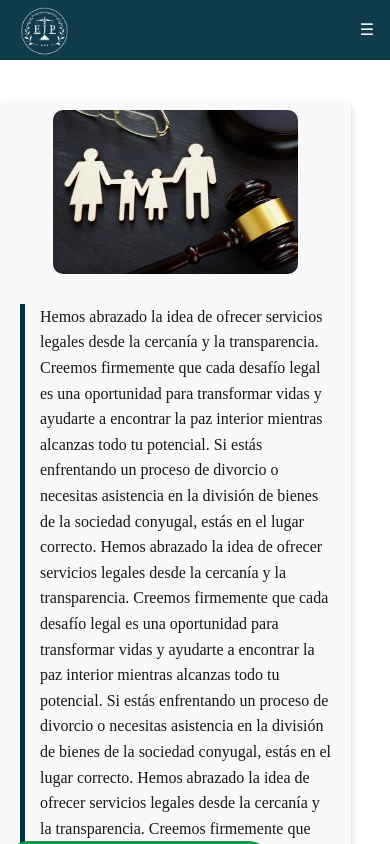
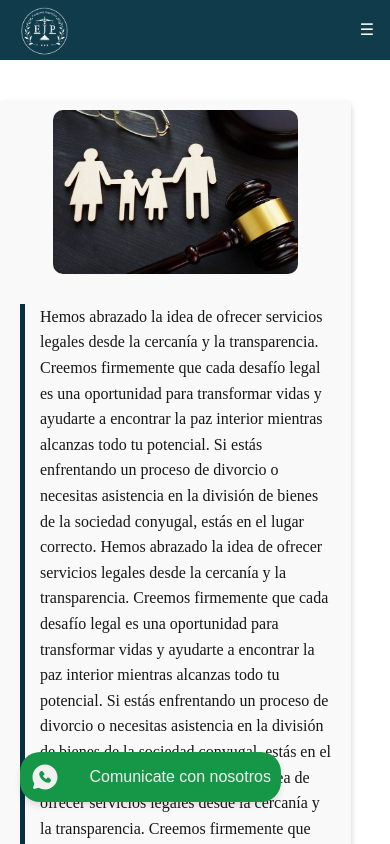
Before and after one commit to enzo1antilipi/LegaStudyEJP, a Next.js app: page /practice/family in a window 390 px wide. Shown: the top 844 px of the page. Built offline with nearby package versions, Linux system fonts and the light colour scheme.

Commit message:
ajuste de boton wapp

```diff
--- a/src/app/globals.css
+++ b/src/app/globals.css
@@ -206,6 +206,7 @@ body {
     height: 70vh;
   }
   .EJP{
+    color: white;
     height: auto;
   }
   .container_imgs_home {
--- a/src/app/styles/Practice.module.css
+++ b/src/app/styles/Practice.module.css
@@ -95,11 +95,11 @@ border-left: 5px solid #033141; /* Cambia el color y grosor según prefieras */
   .container_practice_area{
     width: 90%;
   }
-  .container_btt_mobile{
+  /* .container_btt_mobile{
     display: block;
     width: 80%;
     position: fixed;
-    margin-top: 150%;
+    margin-top: 90%;
     margin-left: 2%;
   }
   .button_mobile{
@@ -110,7 +110,27 @@ border-left: 5px solid #033141; /* Cambia el color y grosor según prefieras */
     color: #f1f1f1;
     padding: 10px;
     border-radius: 20px;
-  }
+  } */
+   .container_btt_mobile {
+    display: block;
+    position: fixed; /* Fija el contenedor a una posición en la pantalla */
+    bottom: 5%; /* Ajusta la distancia desde la parte inferior (puedes modificar este valor) */
+    left: 45%; /* Centra horizontalmente */
+    transform: translateX(-50%); /* Corrige el desplazamiento debido al 'left' */
+    width: 80%; /* Ajusta el ancho del contenedor */
+    z-index: 1000; /* Asegúrate de que el botón esté por encima de otros elementos */
+}
+
+.button_mobile {
+    display: flex;
+    align-items: center;
+    justify-content: center;
+    background-color: #169748;
+    color: #f1f1f1;
+    padding: 10px;
+    border-radius: 20px;
+    box-shadow: 0 4px 6px rgba(0, 0, 0, 0.1); /* Añade un poco de sombra para destacar */
+}
   .icons_whatsapp{
     color: #f1f1f1;
   }
```
